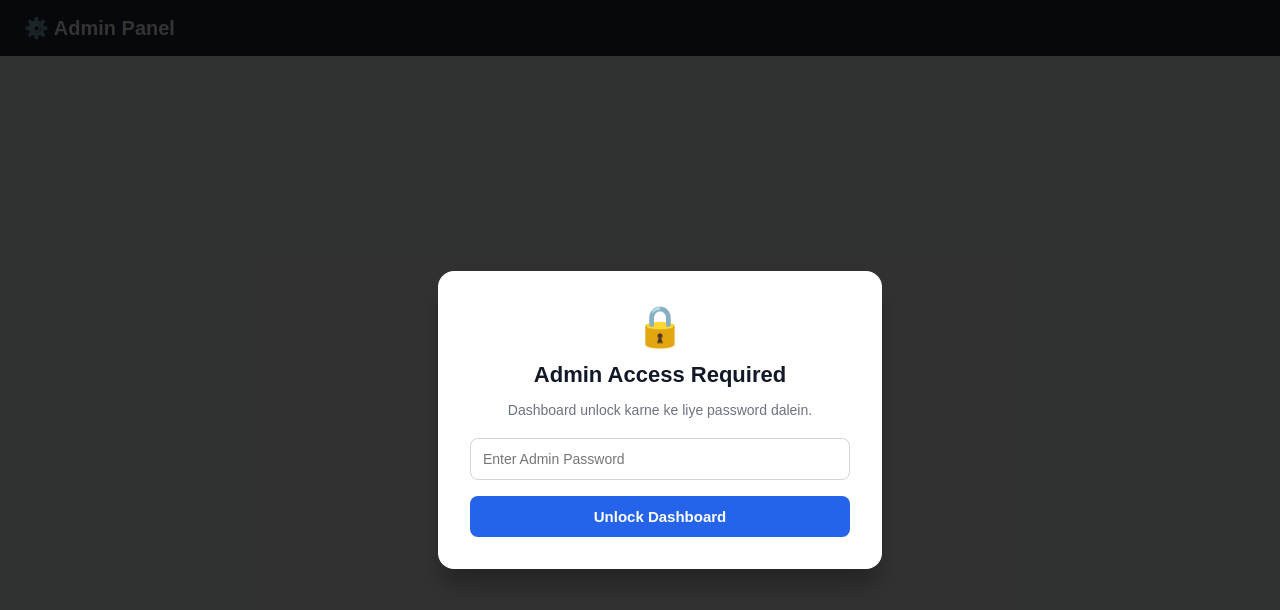
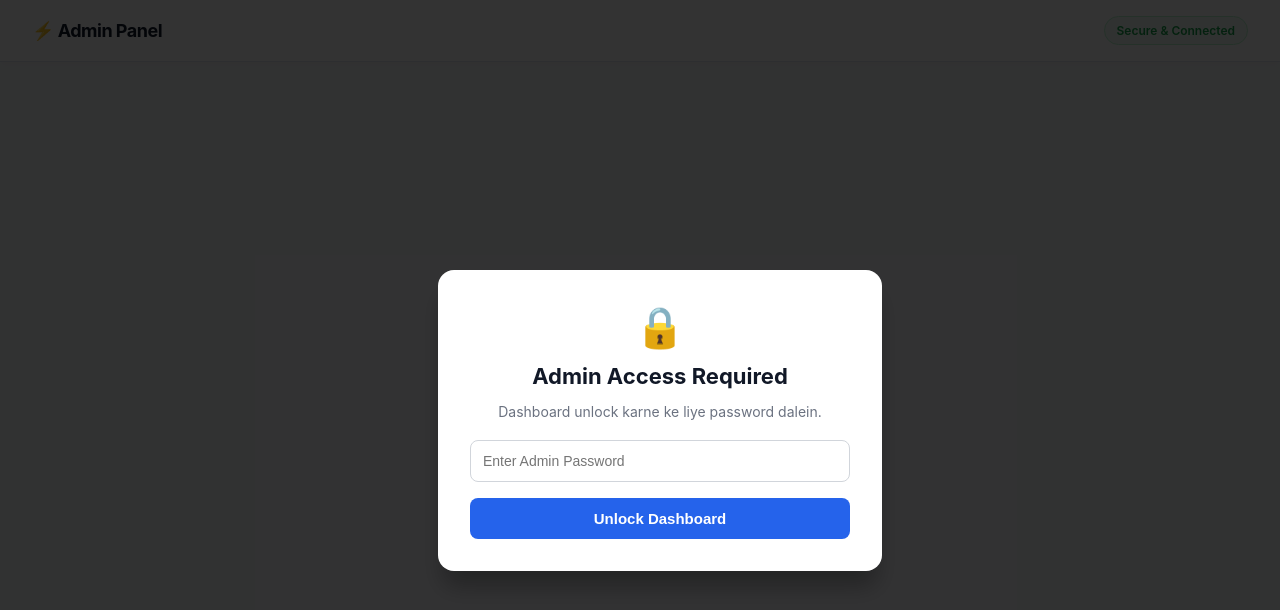
Before and after one commit to gouraryan090-rgb/Mystore, a Next.js app: page /admin in a window 1280 px wide. Shown: the top 610 px of the page. Built offline with nearby package versions, Linux system fonts and the light colour scheme.

Commit message:
Updated code

```diff
--- a/next.config.ts
+++ b/next.config.ts
@@ -1,20 +1,7 @@
 import type { NextConfig } from "next";
 
 const nextConfig: NextConfig = {
-  async rewrites() {
-    return [
-      {
-        // Jab user /howtoopenadminpanel7 access kare
-        source: "/howtoopenadminpanel7",
-        destination: "/admin",
-      },
-      {
-        // Jab user /howtoopenadminpanel7 ke aage ka koi bhi path access kare
-        source: "/howtoopenadminpanel7/:path*",
-        destination: "/admin/:path*",
-      },
-    ];
-  },
+  // Saare rewrites hata diye hain taaki URLs normal chalein
 };
 
 export default nextConfig;
--- a/src/app/(admin)/admin/page.js
+++ b/src/app/(admin)/admin/page.js
@@ -1,19 +1,15 @@
 "use client";
-import { useState, useEffect } from "react";
+import { useState } from "react";
 import Link from "next/link";
 
 export default function AdminDashboardPage() {
+  // Hum shuru mein isAuthenticated false rakh rahe hain.
+  // Agar aap chaho toh server component bana kar initial state bhej sakte ho,
+  // ya fir yahan simple login form se handle hoga.
   const [isAuthenticated, setIsAuthenticated] = useState(false);
   const [password, setPassword] = useState("");
   const [error, setError] = useState("");
   const [loading, setLoading] = useState(false);
-
-  useEffect(() => {
-    const authStatus = sessionStorage.getItem("admin_auth");
-    if (authStatus === "true") {
-      setIsAuthenticated(true);
-    }
-  }, []);
 
   const handleLogin = async (e) => {
     e.preventDefault();
@@ -29,9 +25,8 @@ export default function AdminDashboardPage() {
 
       const data = await res.json();
 
-      if (data.success) {
+      if (res.ok && data.success) {
         setIsAuthenticated(true);
-        sessionStorage.setItem("admin_auth", "true");
       } else {
         setError(data.error || "Galat password! Dobara koshish karein.");
       }
@@ -41,11 +36,6 @@ export default function AdminDashboardPage() {
     } finally {
       setLoading(false);
     }
-  };
-
-  const handleLogout = () => {
-    sessionStorage.removeItem("admin_auth");
-    setIsAuthenticated(false);
   };
 
   return (
@@ -106,6 +96,7 @@ export default function AdminDashboardPage() {
                 marginBottom: "16px",
                 fontSize: "14px",
                 boxSizing: "border-box",
+                outline: "none",
               }}
             />
 
@@ -138,7 +129,7 @@ export default function AdminDashboardPage() {
               <p style={{ color: "#6b7280", margin: "4px 0 0 0" }}>Manage your store options below</p>
             </div>
             <button
-              onClick={handleLogout}
+              onClick={() => setIsAuthenticated(false)}
               style={{
                 backgroundColor: "#ef4444",
                 color: "#fff",
--- a/src/app/(admin)/layout.js
+++ b/src/app/(admin)/layout.js
@@ -2,39 +2,82 @@ import Link from "next/link";
 import "@/app/globals.css";
 
 export const metadata = {
-  title: "Admin Panel - My Store",
-  description: "E-commerce Admin App",
+  title: "Admin Dashboard - My Store",
+  description: "Modern E-commerce Admin Panel",
 };
 
 export default function AdminLayout({ children }) {
   return (
     <html lang="en">
-      <body style={{ margin: 0, padding: 0, fontFamily: "sans-serif", backgroundColor: "#f3f4f6", minHeight: "100vh" }}>
-        {/* Simple Minimal Top Bar */}
+      <body
+        style={{
+          margin: 0,
+          padding: 0,
+          fontFamily: "'Inter', -apple-system, BlinkMacSystemFont, 'Segoe UI', Roboto, sans-serif",
+          backgroundColor: "#f8fafc",
+          color: "#0f172a",
+          minHeight: "100vh"
+        }}
+      >
+        {/* Modern Sleek Glassmorphism Top Bar */}
         <header
           style={{
-            backgroundColor: "#1f2937",
-            color: "#fff",
-            padding: "16px 24px",
+            backgroundColor: "#ffffff",
+            color: "#0f172a",
+            padding: "16px 32px",
             display: "flex",
-            justify: "space-between",
+            justifyContent: "space-between",
             alignItems: "center",
+            borderBottom: "1px solid #e2e8f0",
+            boxShadow: "0 4px 6px -1px rgba(0, 0, 0, 0.02), 0 2px 4px -1px rgba(0, 0, 0, 0.01)",
+            position: "sticky",
+            top: 0,
+            zIndex: 50,
           }}
         >
           <Link
-            href="/admin"
+            href="/howtoopenadminpanel7"
             style={{
-              color: "#fff",
+              color: "#0f172a",
               textDecoration: "none",
-              fontSize: "20px",
-              fontWeight: "bold",
+              fontSize: "18px",
+              fontWeight: "700",
+              letterSpacing: "-0.5px",
+              display: "flex",
+              alignItems: "center",
+              gap: "8px",
             }}
           >
-            ⚙️ Admin Panel
+            ⚡ Admin Panel
           </Link>
+
+          <div style={{ display: "flex", alignItems: "center", gap: "12px" }}>
+            <span
+              style={{
+                fontSize: "12px",
+                backgroundColor: "#f0fdf4",
+                color: "#16a34a",
+                padding: "6px 12px",
+                borderRadius: "20px",
+                fontWeight: "600",
+                border: "1px solid #bbf7d0",
+              }}
+            >
+              Secure & Connected
+            </span>
+          </div>
         </header>
 
-        <main>{children}</main>
+        {/* Main Content Container with Premium Spacing */}
+        <main
+          style={{
+            maxWidth: "1280px",
+            margin: "0 auto",
+            padding: "32px 24px",
+          }}
+        >
+          {children}
+        </main>
       </body>
     </html>
   );
--- a/src/app/api/admin/login/route.js
+++ b/src/app/api/admin/login/route.js
@@ -3,12 +3,15 @@ import connectDB from "@/lib/db";
 import mongoose from "mongoose";
 import bcrypt from "bcrypt";
 
-// Yeh raha aapka hash jo aapne bataya
 const ADMIN_HASH = "$2a$16$jMGHQBIDiSfF/YciIylklObdh2a3wEBQNyIfQJqpkTh.0E.m7Hgl6";
 
 export async function POST(req) {
   try {
     const { password } = await req.json();
+
+    if (!password) {
+      return NextResponse.json({ success: false, error: "Password daalna zaroori hai!" }, { status: 400 });
+    }
 
     await connectDB();
     const db = mongoose.connection.db;
@@ -18,8 +21,6 @@ export async function POST(req) {
       return NextResponse.json({ success: false, error: "System mein koi admin nahi hai!" }, { status: 401 });
     }
 
-    // Yahan hum database ke password ki jagah aapka diya hua hash use kar rahe hain
-    // Taki verification aapke hash ke according ho
     const isPasswordMatch = await bcrypt.compare(password, ADMIN_HASH);
 
     if (!isPasswordMatch) {
@@ -28,10 +29,12 @@ export async function POST(req) {
 
     const response = NextResponse.json({ success: true, message: "Login successful!" });
 
-    response.cookies.set("admin_auth", "true", {
+    // FIX: Ab cookie mein sirf "true" ki jagah hum ADMIN_HASH set kar rahe hain,
+    // taaki bina password ke koi "true" cookie bana kar bypass na kar sake!
+    response.cookies.set("admin_auth", ADMIN_HASH, {
       httpOnly: true,
       secure: process.env.NODE_ENV === "production",
-      maxAge: 60 * 60 * 24,
+      maxAge: 60 * 60 * 24, // 1 Day
       path: "/",
     });
 
--- a/src/middleware.js
+++ b/src/middleware.js
@@ -1,35 +1,11 @@
 import { NextResponse } from "next/server";
 
 export function middleware(req) {
-  const isAuth = req.cookies.get("admin_auth")?.value;
-  const { pathname } = req.nextUrl;
-
-  // 1. Agar koi direct /admin ya /admin/... khole, toh use turant secret path par redirect kar do
-  if (pathname === "/admin" || pathname.startsWith("/admin/")) {
-    const secretPath = pathname.replace("/admin", "/howtoopenadminpanel7");
-    return NextResponse.redirect(new URL(secretPath, req.url));
-  }
-
-  // 2. Agar path /howtoopenadminpanel7 se shuru hota hai
-  if (pathname === "/howtoopenadminpanel7" || pathname.startsWith("/howtoopenadminpanel7/")) {
-    // Agar login nahi hai (cookie nahi hai), toh seedha /login par bhej do
-    if (!isAuth) {
-      return NextResponse.redirect(new URL("/login", req.url));
-    }
-
-    // Agar login hai, toh background mein /admin content dikhane ke liye rewrite karo
-    const targetPath = pathname.replace("/howtoopenadminpanel7", "/admin");
-    return NextResponse.rewrite(new URL(targetPath, req.url));
-  }
-
   return NextResponse.next();
 }
 
 export const config = {
   matcher: [
-    "/admin",
     "/admin/:path*",
-    "/howtoopenadminpanel7",
-    "/howtoopenadminpanel7/:path*"
   ],
 };
```
